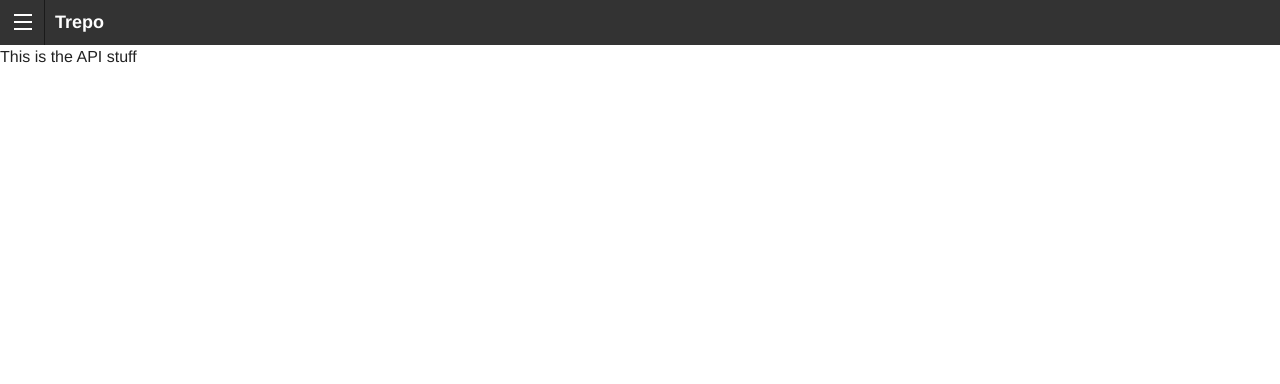
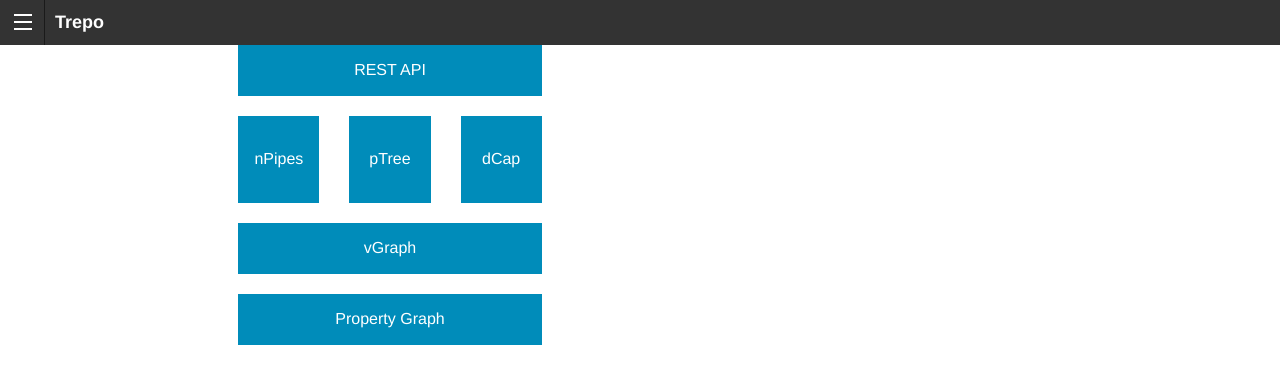
Before and after one commit to trepo/trepo.github.io, a Jekyll site: the page built from api.html, in a window 1280 px wide. Shown: the top 384 px of the page. Built offline with Jekyll 4.4.1, drawn with Linux system fonts in a browser that asks for light colours.

Commit message:
made small version

```diff
--- a/api.html
+++ b/api.html
@@ -3,4 +3,26 @@ layout: default
 title: Trepo - REST API
 ---
 
-This is the API stuff
+<div class="row text-center">
+  <div class="small-4 small-offset-1 columns">
+
+    <div class="row">
+      <div class="small-12 columns"><a href="/api" class="button expand">REST API</a></div>
+    </div>
+
+    <div class="row">
+      <div class="small-4 columns"><a href="/npipes" class="button expand"><br />nPipes<br /><br /></a></div>
+      <div class="small-4 columns"><a href="/ptree" class="button expand"><br />pTree<br /><br /></a></div>
+      <div class="small-4 columns"><a href="/dcap" class="button expand"><br />dCap<br /><br /></a></div>
+    </div>
+
+    <div class="row">
+      <div class="small-12 columns"><a href="vgraph" class="button expand">vGraph<br /></a></div>
+    </div>
+
+    <div class="row">
+      <div class="small-12 columns"><a href="/graph" class="button expand">Property Graph</a></div>
+    </div>
+
+  </div>
+</div>
```
